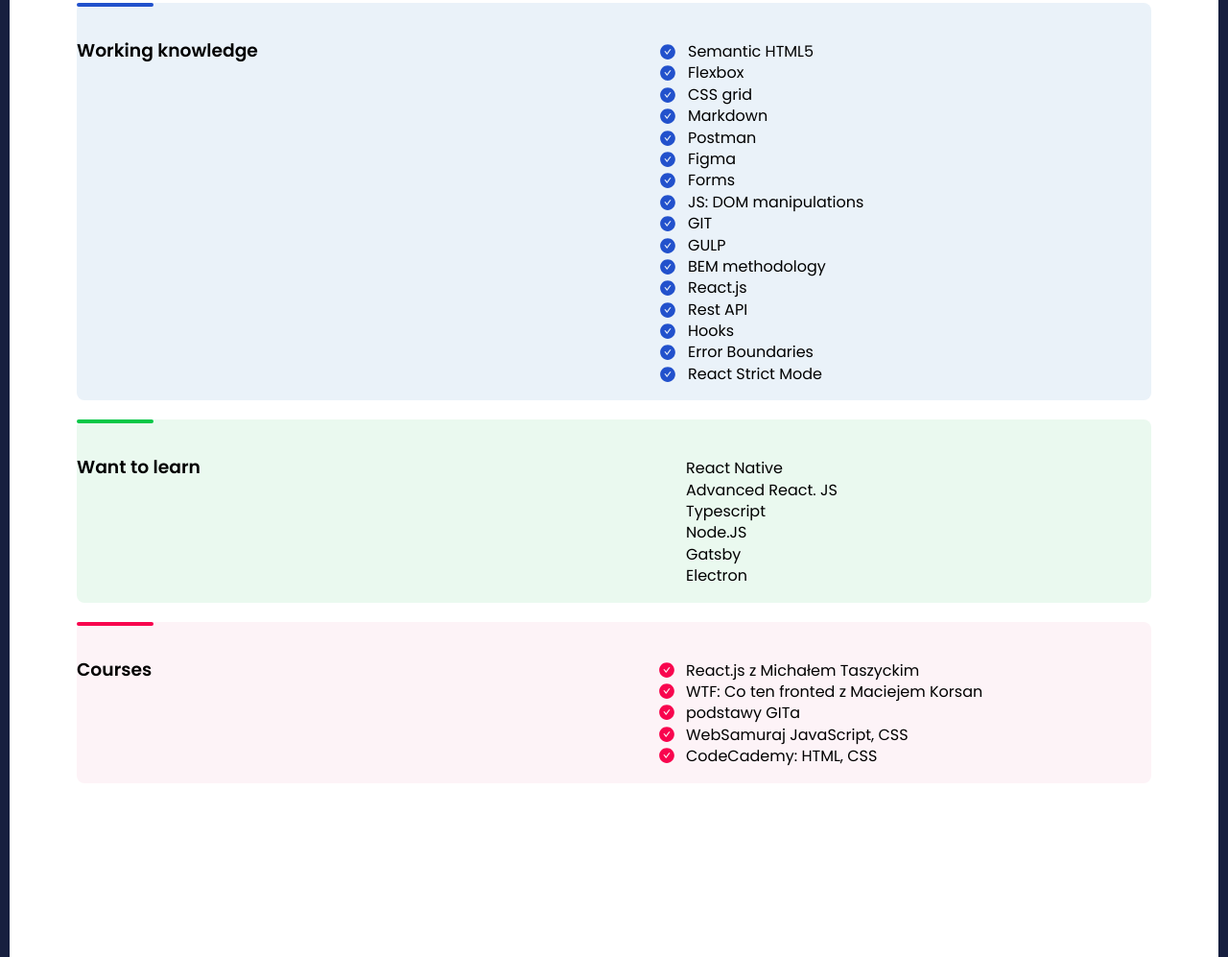
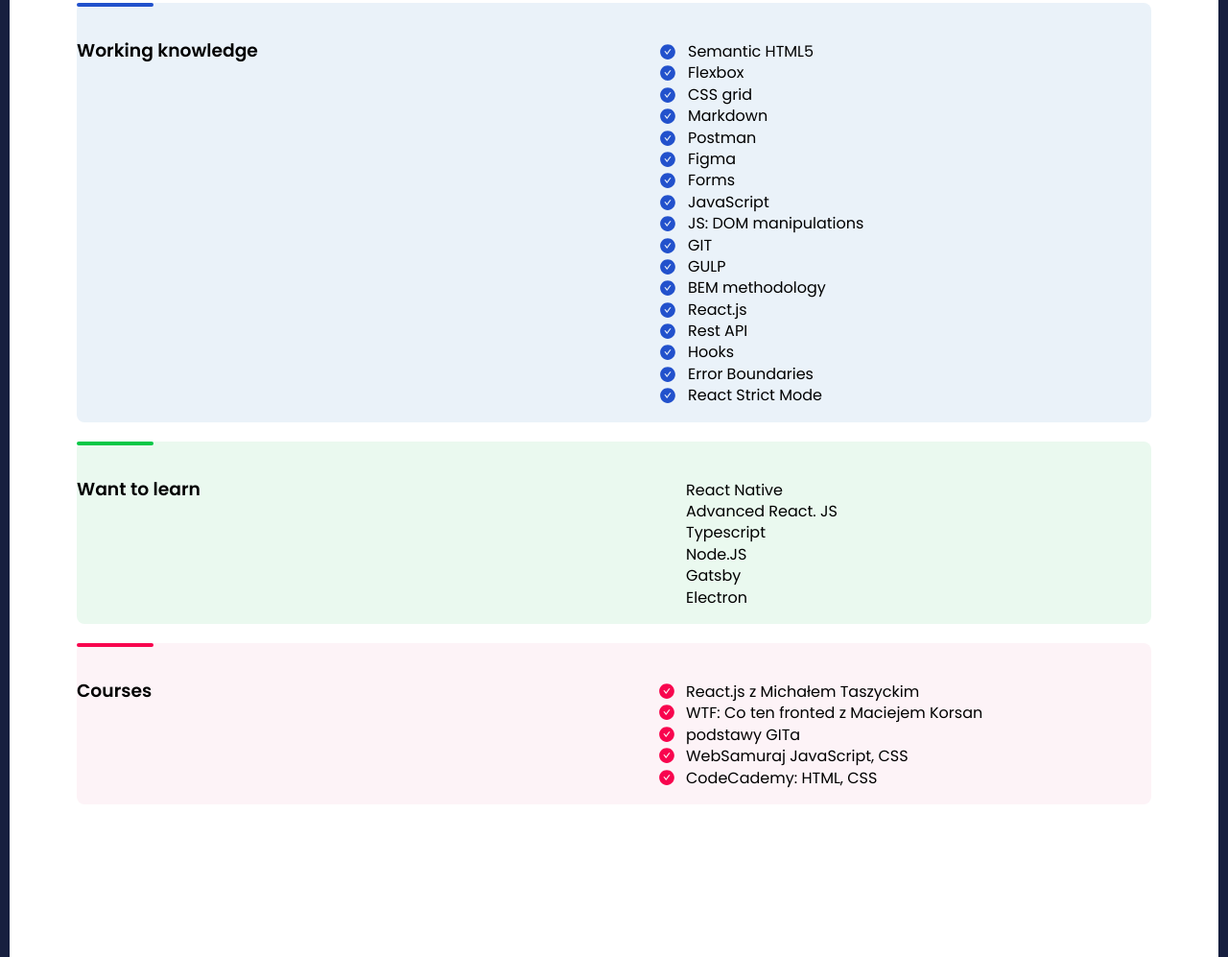
Before and after one commit to BartlomiejKar/portfolio, a website built with webpack: page src/content/index.html in a window 1280 px wide. Shown: the part 934-1931 px from the top of the page at 96% size. Built offline with nearby package versions, Linux system fonts and the light colour scheme; no server answers; files whose address does not match are found by name.

Commit message:
small change in portfolio

```diff
--- a/src/content/index.html
+++ b/src/content/index.html
@@ -53,6 +53,7 @@
           <li class="skills__list-element">Postman</li>
           <li class="skills__list-element">Figma</li>
           <li class="skills__list-element">Forms</li>
+          <li class="skills__list-element">JavaScript</li>
           <li class="skills__list-element">JS: DOM manipulations</li>
           <li class="skills__list-element">GIT</li>
           <li class="skills__list-element">GULP</li>
```
Also changed, not shown: dist/index.html.
